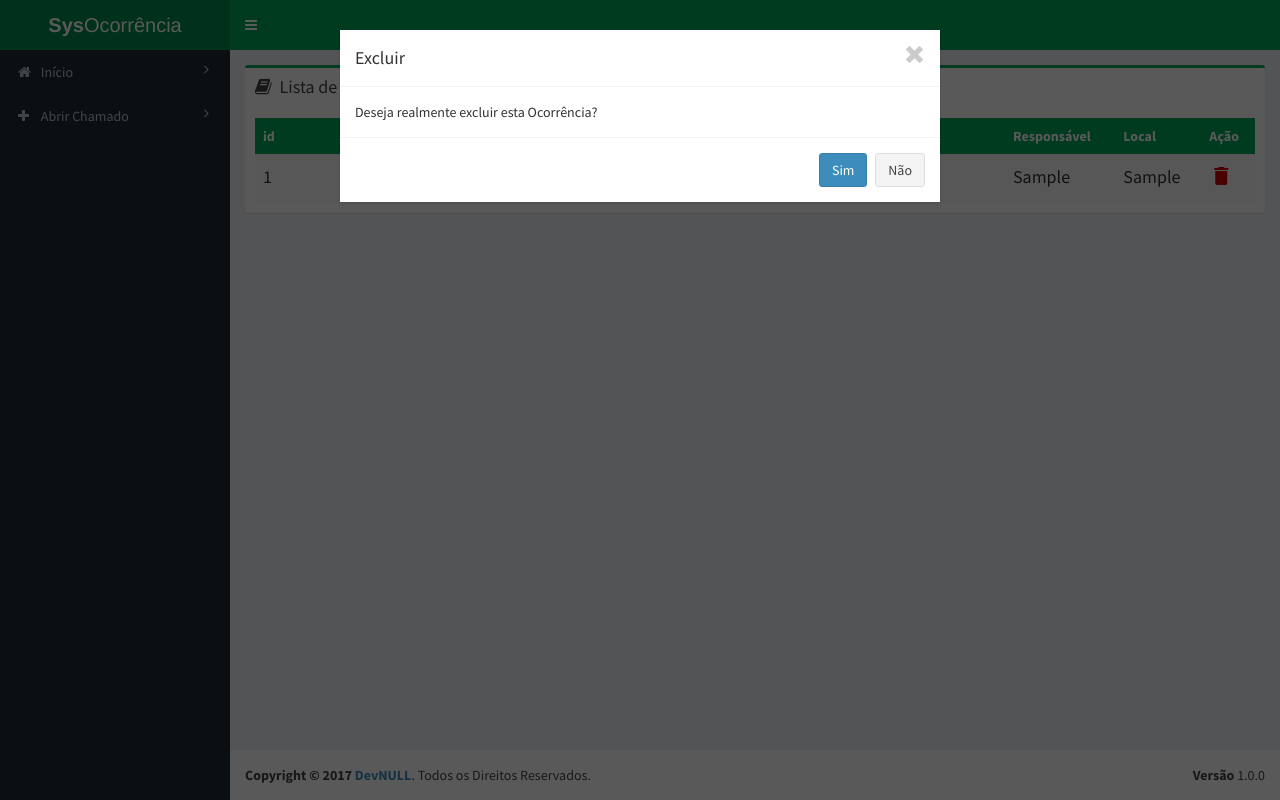
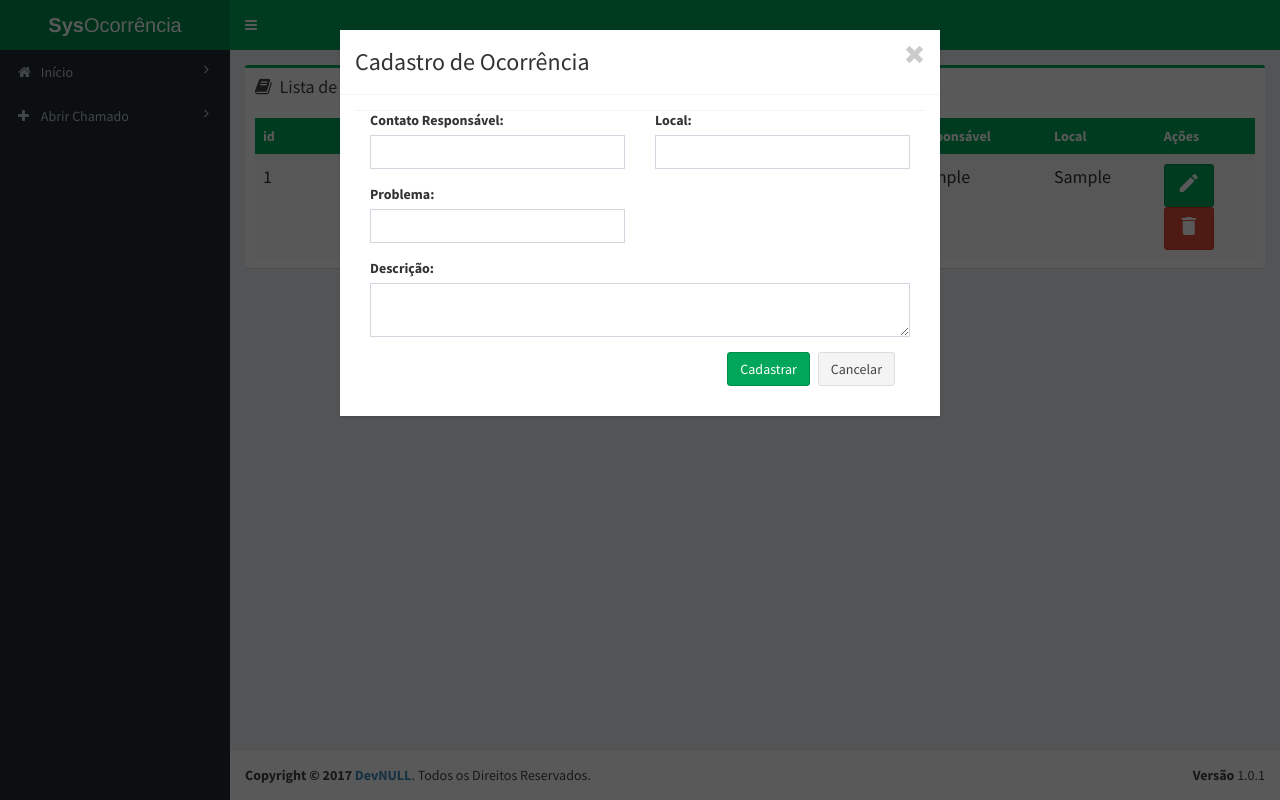
Before and after one commit to miluksandrades/sysocorrencia, a PHP site: page / in a window 1280 px wide, after a click on "edit". Run offline with PHP 8.4, Linux system fonts and the light colour scheme; tables that the repository leaves empty or names only in its code hold one stand-in row (values such as "Sample post"); some libraries are stand-ins or nearby versions.

Commit message:
Update do projeto

```diff
--- a/index.php
+++ b/index.php
@@ -73,14 +73,16 @@
                                         <thead class="bg-green">
                                             <tr>
                                                 <th style="width: 100px">id</th>
+                                                <!--<th>Status</th>-->
                                                 <th style="width: 200px">Tipo de Ocorrência</th>
-                                                <th style="width: 450px; text-align: justify">Descrição</th>
+                                                <th style="width: 350px; text-align: justify">Descrição</th>
                                                 <th>Responsável</th>
                                                 <th>Local</th>
-                                                <th>Ação</th>
+                                                <th>Ações</th>
                                             </tr>
                                         </thead>
                                         <tbody>
+
                                             <?php
                                             include './connection/conexao.php';
 
@@ -93,9 +95,12 @@
                                                 echo "<td>" . $aux["descricao"] . "</td>";
                                                 echo "<td>" . $aux["responsavel"] . "</td>";
                                                 echo "<td>" . $aux["localidade"] . "</td>";
-                                                echo "<td>" . "<a href='#' data-toggle='modal' data-target='#delete-modal'"
-                                                        . "style='font-size: 18px; color: #D50000; text-align: center'>"
-                                                        . "<i class='material-icons'>delete</i></a>" . "</td></tr>";
+                                                echo "<td>" . "<a href='#' data-toggle='modal' data-target='#modal-add'>"
+                                                ."<button class='btn btn-success'><i class='material-icons'>edit</i>"
+                                                ."</button></a><form action='controller/excluir.php' method='post'>"
+                                                ."<input type='text' name='chave' value='".$aux['id']."' style='display: none;'/>"
+                                                ."<button type='submit' class='btn btn-danger'><i class='material-icons'>delete</i></button>"
+                                                ."</form>" . "</td></tr>";
                                             }
                                             ?>
                                         </tbody>
@@ -108,34 +113,53 @@
             </div><!-- content-wrapper -->
             <footer class="main-footer">
                 <div class="pull-right hidden-xs">
-                    <b>Versão</b> 1.0.0
+                    <b>Versão</b> 1.0.1
                 </div>
                 <strong>Copyright &copy; 2017 <a href="mailto:suporte@devnull.com.br">DevNULL</a></strong>. Todos os Direitos Reservados.
             </footer>
         </div>
 
-        <!--Modal Exclusão-->
-        <div class="modal fade" id="delete-modal" tabindex="-1" role="dialog" aria-labelledby="modalLabel">
+<!--        Modal Alterar
+        <div class="modal fade cart-modal" id="modal-alter" tabindex="-1" role="dialog" aria-labelledby="myModalLabel" aria-hidden="true">
             <div class="modal-dialog" role="document">
                 <div class="modal-content">
                     <div class="modal-header">
-                        <button type="button" class="close" data-dismiss="modal" aria-label="Fechar">
-                            <i class="glyphicon glyphicon-remove"></i>
+                        <button type="button" class="close" data-dismiss="modal" aria-label="close">
+                            <span aria-hidden="true"><i class="glyphicon glyphicon-remove"></i></span>
                         </button>
-                        <h4 class="modal-title" id="modalLabel">Excluir</h4>
+                        <h3 class="modal-title">Cadastro de Ocorrência</h3>
                     </div>
                     <div class="modal-body">
-                        Deseja realmente excluir esta Ocorrência?
-                    </div>
-                    <div class="modal-footer">
-                        <form action="controller/excluir.php">
-                            <button type="submit" class="btn btn-primary">Sim</button>
-                            <button type="button" class="btn btn-default" data-dismiss="modal">Não</button>
+                        <form action="controller/cadastro.php" method="POST">
+                            <div class="form-group col-md-6 col-xs-12">
+                                <label class="control-label">Contato Responsável:</label>
+                                <input class="form-control" type="text" value="" name="responsavel"/>
+                            </div>
+                            <div class="form-group col-md-6 col-xs-12">
+                                <label for="selection">Local:</label>
+                                <input class="form-control" type="text" name="local"/>
+                            </div>
+                            <div class="form-group col-md-6 col-xs-12">
+                                <label class="control-label">Problema:</label>
+                                <input class="form-control" name="tipo" type="text"/>
+                            </div>
+                            <div class="form-group col-md-12 col-xs-12">
+                                <label class="control-label">Descrição:</label>
+                                <textarea class="form-control" name="descricao"></textarea>
+                            </div>
+
+                            <div class="modal-footer">
+                                <div class="col-md-12 col-xs-12 pull-left">
+                                    <button type="submit" class="btn btn-success">Cadastrar</button>
+                                    <button type="button" class="btn btn-default" data-dismiss="modal">Cancelar</button>
+                                </div>
+                            </div>
                         </form>
                     </div>
                 </div>
             </div>
-        </div>
+        </div>-->
+
         <!--Modal Cadastro-->
         <div class="modal fade cart-modal" id="modal-add" tabindex="-1" role="dialog" aria-labelledby="myModalLabel" aria-hidden="true">
             <div class="modal-dialog" role="document">
--- a/nbproject/private/private.xml
+++ b/nbproject/private/private.xml
@@ -3,9 +3,9 @@
     <editor-bookmarks xmlns="http://www.netbeans.org/ns/editor-bookmarks/2" lastBookmarkId="0"/>
     <open-files xmlns="http://www.netbeans.org/ns/projectui-open-files/2">
         <group>
-            <file>file:/C:/xampp/htdocs/SysOcorrencia/pages/lista.php</file>
             <file>file:/C:/xampp/htdocs/SysOcorrencia/controller/cadastro.php</file>
             <file>file:/C:/xampp/htdocs/SysOcorrencia/index.php</file>
+            <file>file:/C:/xampp/htdocs/SysOcorrencia/controller/excluir.php</file>
         </group>
     </open-files>
 </project-private>
```
Also changed, not shown: controller/excluir.php (+15 -6 lines).
